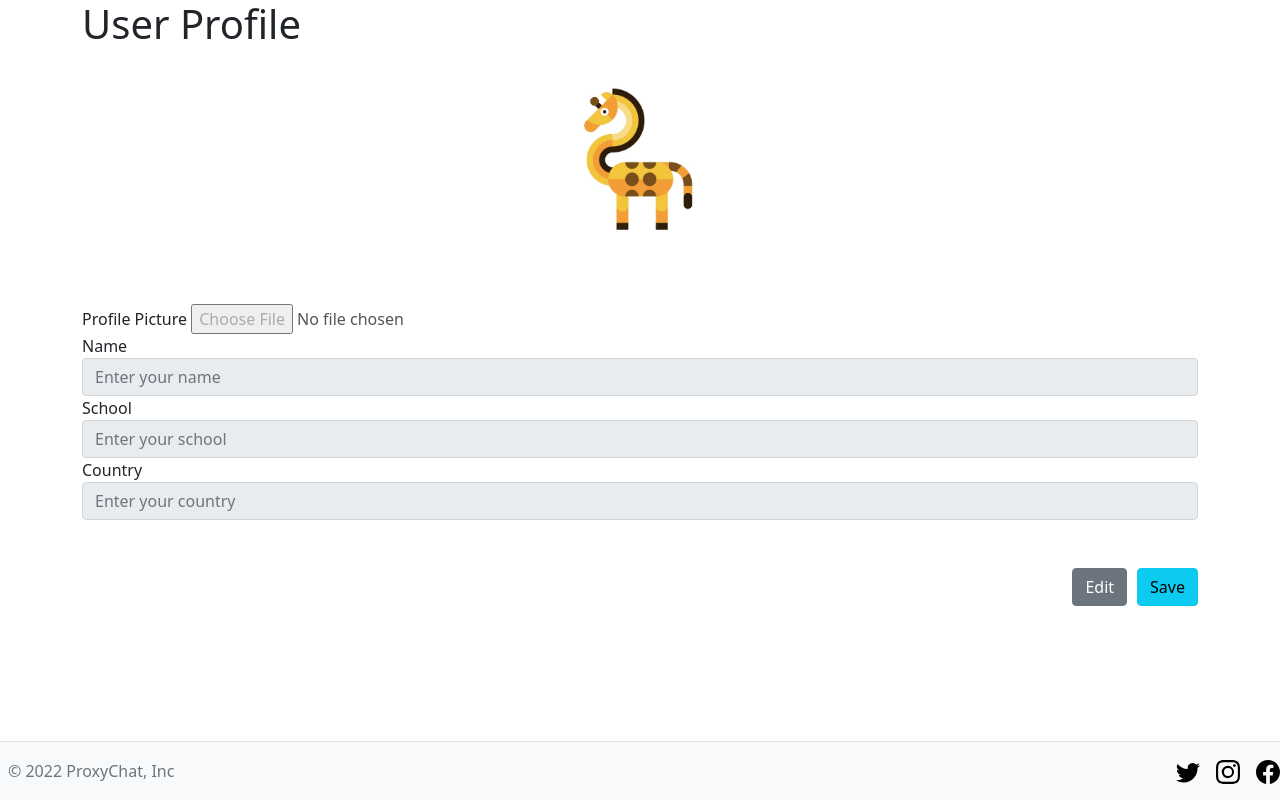
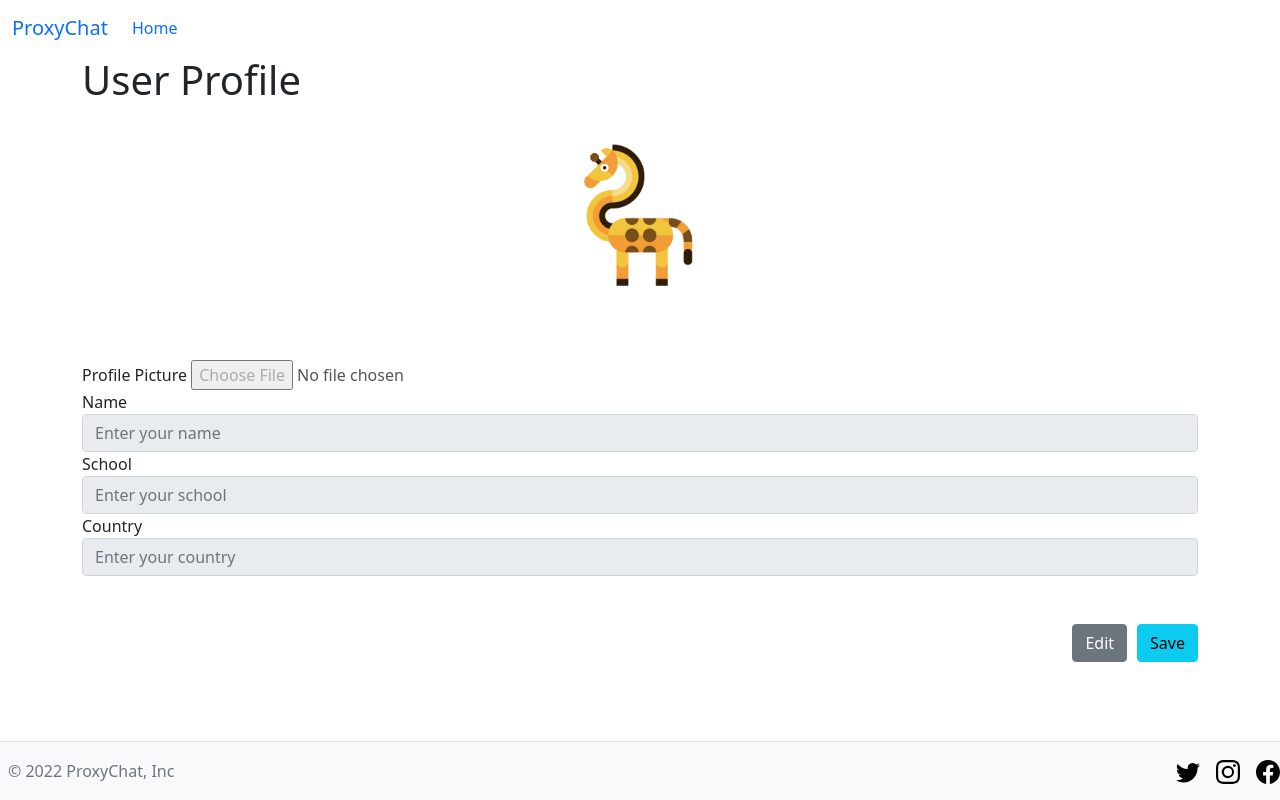
Before and after one commit to amritjhatu/1800_202230_BBY11, a plain HTML site: page profile.html in a window 1280 px wide. Drawn offline with nearby package versions, Linux system fonts and the light colour scheme; some packages are replaced by stand-ins of ours; no server answers.

Commit message:
Nav added to profile.html

```diff
--- a/profile.html
+++ b/profile.html
@@ -27,7 +27,45 @@
   </head>
 
   <body>
-    <div id="navbar-container"></div>
+    <div id="navbar-container">
+
+      <nav class="nav navbar navbar-expand-lg">
+        <div class="container-fluid">
+          <a class="navbar-brand" href="#">ProxyChat</a>
+          <button class="navbar-toggler" type="button" data-bs-toggle="collapse" data-bs-target="#navbarSupportedContent" aria-controls="navbarSupportedContent" aria-expanded="false" aria-label="Toggle navigation">
+            <span class="navbar-toggler-icon"></span>
+          </button>
+          <div class="collapse navbar-collapse" id="navbarSupportedContent">
+            <ul class="navbar-nav me-auto mb-2 mb-lg-0">
+              <li class="nav-item">
+                <a class="nav-link active" aria-current="page" href="main.html">Home</a>
+              </li>
+              <!-- <li class="nav-item">
+                <a class="nav-link" href="#">Link</a>
+              </li>
+              <li class="nav-item dropdown">
+                <a class="nav-link dropdown-toggle" href="#" role="button" data-bs-toggle="dropdown" aria-expanded="false">
+                  Dropdown
+                </a>
+                <ul class="dropdown-menu">
+                  <li><a class="dropdown-item" href="#">Action</a></li>
+                  <li><a class="dropdown-item" href="#">Another action</a></li>
+                  <li><hr class="dropdown-divider"></li>
+                  <li><a class="dropdown-item" href="#">Something else here</a></li>
+                </ul>
+              </li>
+              <li class="nav-item">
+                <a class="nav-link disabled">Disabled</a>
+              </li> -->
+            </ul>
+            <!-- <form class="d-flex" role="search">
+              <input class="form-control me-2" type="search" placeholder="Search" aria-label="Search">
+              <button class="btn btn-outline-success" type="submit">Search</button>
+            </form> -->
+          </div>
+        </div>
+      </nav>
+    </div>
 
     <div class="container">
         <h1>User Profile</h1>
```
